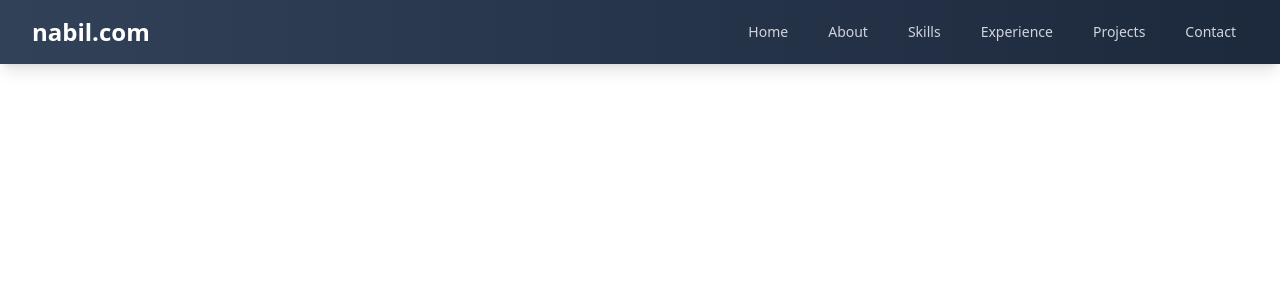
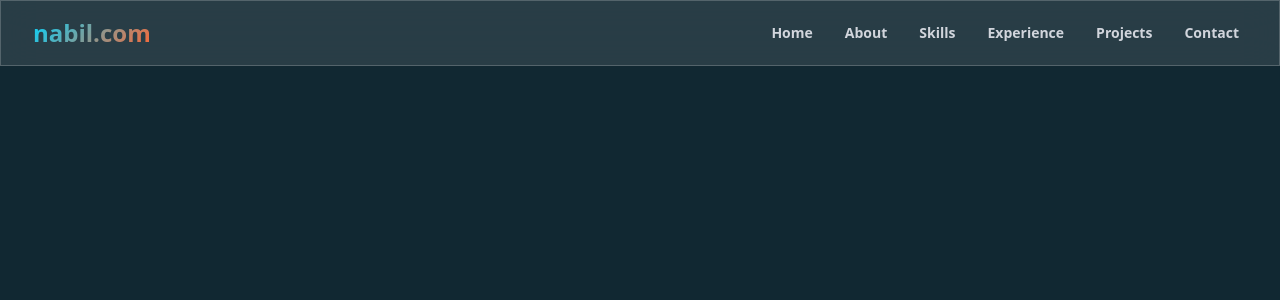
Before and after one commit to nabil404/portfolio, a Next.js app in the folder apps/client/: page / in a window 1280 px wide. Shown: the top 300 px of the page. Built offline with nearby package versions, Linux system fonts and the light colour scheme.

Commit message:
add theme and navbar

```diff
--- a/apps/client/src/app/globals.css
+++ b/apps/client/src/app/globals.css
@@ -1,115 +1,124 @@
 @import "tailwindcss";
 @import "tw-animate-css";
 
-@custom-variant dark (&:is(.dark *));
+@theme inline{
+  /* Primary Colors - Cyan/Blue accent */
+  --color-primary: var(--primary);
+  --color-primary-foreground: var(--primary-foreground);
 
-@theme inline {
+  /* Secondary Colors - Orange accent */
+  --color-secondary: var(--secondary);
+  --color-secondary-foreground: var(--secondary-foreground);
+
+  /* Accent Colors - Purple/Magenta */
+  --color-accent: var(--accent);
+  --color-accent-foreground: var(--accent-foreground);
+
+  /* Success/Green accent */
+  --color-success: var(--success);
+  --color-success-foreground: var(--success-foreground);
+
+  /* Background Colors */
   --color-background: var(--background);
   --color-foreground: var(--foreground);
-  --font-sans: var(--font-geist-sans);
-  --font-mono: var(--font-geist-mono);
-  --color-sidebar-ring: var(--sidebar-ring);
-  --color-sidebar-border: var(--sidebar-border);
-  --color-sidebar-accent-foreground: var(--sidebar-accent-foreground);
-  --color-sidebar-accent: var(--sidebar-accent);
-  --color-sidebar-primary-foreground: var(--sidebar-primary-foreground);
-  --color-sidebar-primary: var(--sidebar-primary);
-  --color-sidebar-foreground: var(--sidebar-foreground);
-  --color-sidebar: var(--sidebar);
+
+  /* Card/Surface Colors */
+  --color-card: var(--card);
+  --color-card-foreground: var(--card-foreground);
+
+  /* Popover Colors */
+  --color-popover: var(--popover);
+  --color-popover-foreground: var(--popover-foreground);
+
+  /* Muted Colors */
+  --color-muted: var(--muted);
+  --color-muted-foreground: var(--muted-foreground);
+
+  /* Border Colors */
+  --color-border: var(--border);
+  --color-input: var(--input);
+  --color-ring: var(--ring);
+
+  /* Decorative circle colors */
+  --color-circle-teal: var(--circle-teal);
+  --color-circle-brown: var(--circle-brown);
+  --color-circle-gray: var(--circle-gray);
+
+  /* Status Colors */
+  --color-destructive: var(--destructive);
+  --color-destructive-foreground: var(--destructive-foreground);
+
+  /* Chart/Data Visualization Colors */
+  --color-chart-1: var(--chart-1);
+  --color-chart-2: var(--chart-2);
+  --color-chart-3: var(--chart-3);
+  --color-chart-4: var(--chart-4);
   --color-chart-5: var(--chart-5);
-  --color-chart-4: var(--chart-4);
-  --color-chart-3: var(--chart-3);
-  --color-chart-2: var(--chart-2);
-  --color-chart-1: var(--chart-1);
-  --color-ring: var(--ring);
-  --color-input: var(--input);
-  --color-border: var(--border);
-  --color-destructive: var(--destructive);
-  --color-accent-foreground: var(--accent-foreground);
-  --color-accent: var(--accent);
-  --color-muted-foreground: var(--muted-foreground);
-  --color-muted: var(--muted);
-  --color-secondary-foreground: var(--secondary-foreground);
-  --color-secondary: var(--secondary);
-  --color-primary-foreground: var(--primary-foreground);
-  --color-primary: var(--primary);
-  --color-popover-foreground: var(--popover-foreground);
-  --color-popover: var(--popover);
-  --color-card-foreground: var(--card-foreground);
-  --color-card: var(--card);
-  --radius-sm: calc(var(--radius) - 4px);
-  --radius-md: calc(var(--radius) - 2px);
-  --radius-lg: var(--radius);
-  --radius-xl: calc(var(--radius) + 4px);
+
+  /* Border Radius */
+  --radius: var(--radius-base);
+  --radius-sm: 0.5rem;
+  --radius-md: 0.75rem;
+  --radius-lg: 1rem;
+  --radius-xl: 1.5rem;
 }
 
 :root {
-  --radius: 0.625rem;
-  --background: oklch(1 0 0);
-  --foreground: oklch(0.145 0 0);
-  --card: oklch(1 0 0);
-  --card-foreground: oklch(0.145 0 0);
-  --popover: oklch(1 0 0);
-  --popover-foreground: oklch(0.145 0 0);
-  --primary: oklch(0.205 0 0);
-  --primary-foreground: oklch(0.985 0 0);
-  --secondary: oklch(0.97 0 0);
-  --secondary-foreground: oklch(0.205 0 0);
-  --muted: oklch(0.97 0 0);
-  --muted-foreground: oklch(0.556 0 0);
-  --accent: oklch(0.97 0 0);
-  --accent-foreground: oklch(0.205 0 0);
-  --destructive: oklch(0.577 0.245 27.325);
-  --border: oklch(0.922 0 0);
-  --input: oklch(0.922 0 0);
-  --ring: oklch(0.708 0 0);
-  --chart-1: oklch(0.646 0.222 41.116);
-  --chart-2: oklch(0.6 0.118 184.704);
-  --chart-3: oklch(0.398 0.07 227.392);
-  --chart-4: oklch(0.828 0.189 84.429);
-  --chart-5: oklch(0.769 0.188 70.08);
-  --sidebar: oklch(0.985 0 0);
-  --sidebar-foreground: oklch(0.145 0 0);
-  --sidebar-primary: oklch(0.205 0 0);
-  --sidebar-primary-foreground: oklch(0.985 0 0);
-  --sidebar-accent: oklch(0.97 0 0);
-  --sidebar-accent-foreground: oklch(0.205 0 0);
-  --sidebar-border: oklch(0.922 0 0);
-  --sidebar-ring: oklch(0.708 0 0);
-}
+  /* Primary Colors */
+  --primary: #00d4ff;
+  --primary-foreground: #ffffff;
 
-.dark {
-  --background: oklch(0.145 0 0);
-  --foreground: oklch(0.985 0 0);
-  --card: oklch(0.205 0 0);
-  --card-foreground: oklch(0.985 0 0);
-  --popover: oklch(0.205 0 0);
-  --popover-foreground: oklch(0.985 0 0);
-  --primary: oklch(0.922 0 0);
-  --primary-foreground: oklch(0.205 0 0);
-  --secondary: oklch(0.269 0 0);
-  --secondary-foreground: oklch(0.985 0 0);
-  --muted: oklch(0.269 0 0);
-  --muted-foreground: oklch(0.708 0 0);
-  --accent: oklch(0.269 0 0);
-  --accent-foreground: oklch(0.985 0 0);
-  --destructive: oklch(0.704 0.191 22.216);
-  --border: oklch(1 0 0 / 10%);
-  --input: oklch(1 0 0 / 15%);
-  --ring: oklch(0.556 0 0);
-  --chart-1: oklch(0.488 0.243 264.376);
-  --chart-2: oklch(0.696 0.17 162.48);
-  --chart-3: oklch(0.769 0.188 70.08);
-  --chart-4: oklch(0.627 0.265 303.9);
-  --chart-5: oklch(0.645 0.246 16.439);
-  --sidebar: oklch(0.205 0 0);
-  --sidebar-foreground: oklch(0.985 0 0);
-  --sidebar-primary: oklch(0.488 0.243 264.376);
-  --sidebar-primary-foreground: oklch(0.985 0 0);
-  --sidebar-accent: oklch(0.269 0 0);
-  --sidebar-accent-foreground: oklch(0.985 0 0);
-  --sidebar-border: oklch(1 0 0 / 10%);
-  --sidebar-ring: oklch(0.556 0 0);
+  /* Secondary Colors */
+  --secondary: #ff6633;
+  --secondary-foreground: #ffffff;
+
+  /* Accent Colors */
+  --accent: #d946d9;
+  --accent-foreground: #ffffff;
+
+  /* Success Colors */
+  --success: #13d9b3;
+  --success-foreground: #ffffff;
+
+  /* Background Colors */
+  --background: #112832;
+  --foreground: #fafafa;
+
+  /* Card Colors */
+  --card: #1e3a47;
+  --card-foreground: #fafafa;
+
+  /* Popover Colors */
+  --popover: #183240;
+  --popover-foreground: #fafafa;
+
+  /* Muted Colors */
+  --muted: #2d4a5a;
+  --muted-foreground: #a3b5be;
+
+  /* Border Colors */
+  --border: #36515f;
+  --input: #3a5765;
+  --ring: #00d4ff;
+
+  /* Decorative Colors */
+  --circle-teal: #247a8c;
+  --circle-brown: #624d3f;
+  --circle-gray: #576b76;
+
+  /* Status Colors */
+  --destructive: #e53935;
+  --destructive-foreground: #ffffff;
+
+  /* Chart Colors */
+  --chart-1: #00d4ff;
+  --chart-2: #ff6633;
+  --chart-3: #d946d9;
+  --chart-4: #13d9b3;
+  --chart-5: #ffd740;
+
+  /* Radius */
+  --radius-base: 0.75rem;
 }
 
 @layer base {
@@ -119,4 +128,15 @@
   body {
     @apply bg-background text-foreground;
   }
+  .glass-effect {
+    background: rgba(255, 255, 255, 0.1);
+    backdrop-filter: blur(20px);
+    border: 1px solid rgba(255, 255, 255, 0.2);
+  }
+  .gradient-text {
+    background: linear-gradient(135deg, var(--primary), var(--secondary));
+    -webkit-background-clip: text;
+    -webkit-text-fill-color: transparent;
+    background-clip: text;
+  }
 }
--- a/apps/client/src/components/nav-links.tsx
+++ b/apps/client/src/components/nav-links.tsx
@@ -21,10 +21,8 @@ export const NavLinks = ({ isMobile = false }) => {
           href={link.href}
           onClick={handleClick}
           className={cn(
-            'text-gray-300 hover:bg-slate-600 hover:text-white',
-            isMobile
-              ? 'block px-3 py-2 rounded-md text-base font-medium'
-              : 'px-3 py-2 rounded-md text-sm font-medium',
+            'text-gray-300 hover:bg-secondary hover:text-white px-2 py-1 rounded-sm font-bold',
+            isMobile ? 'block text-base' : 'text-sm',
             'transition-colors duration-200',
           )}
         >
--- a/apps/client/src/components/navbar.tsx
+++ b/apps/client/src/components/navbar.tsx
@@ -5,8 +5,8 @@ import { SiteName } from '@/components/site-name'
 
 export const Navbar = () => {
   return (
-    <nav className="bg-gradient-to-r from-slate-700 to-slate-800 shadow-lg">
-      <div className="max-w-7xl mx-auto px-4 sm:px-6 lg:px-8">
+    <nav className="fixed w-screen glass-effect">
+      <div className="container mx-auto px-4 sm:px-6 lg:px-8">
         <div className="flex justify-between items-center h-16">
           <SiteName />
           {/* Desktop Menu */}
--- a/apps/client/src/components/site-name.tsx
+++ b/apps/client/src/components/site-name.tsx
@@ -3,7 +3,7 @@ export const SiteName = () => {
     <div className="flex-shrink-0">
       <a
         href="#"
-        className="text-white text-2xl font-bold hover:text-blue-400 transition-colors duration-200"
+        className="gradient-text text-2xl font-bold hover:text-blue-400 transition-colors duration-200"
       >
         nabil.com
       </a>
```
